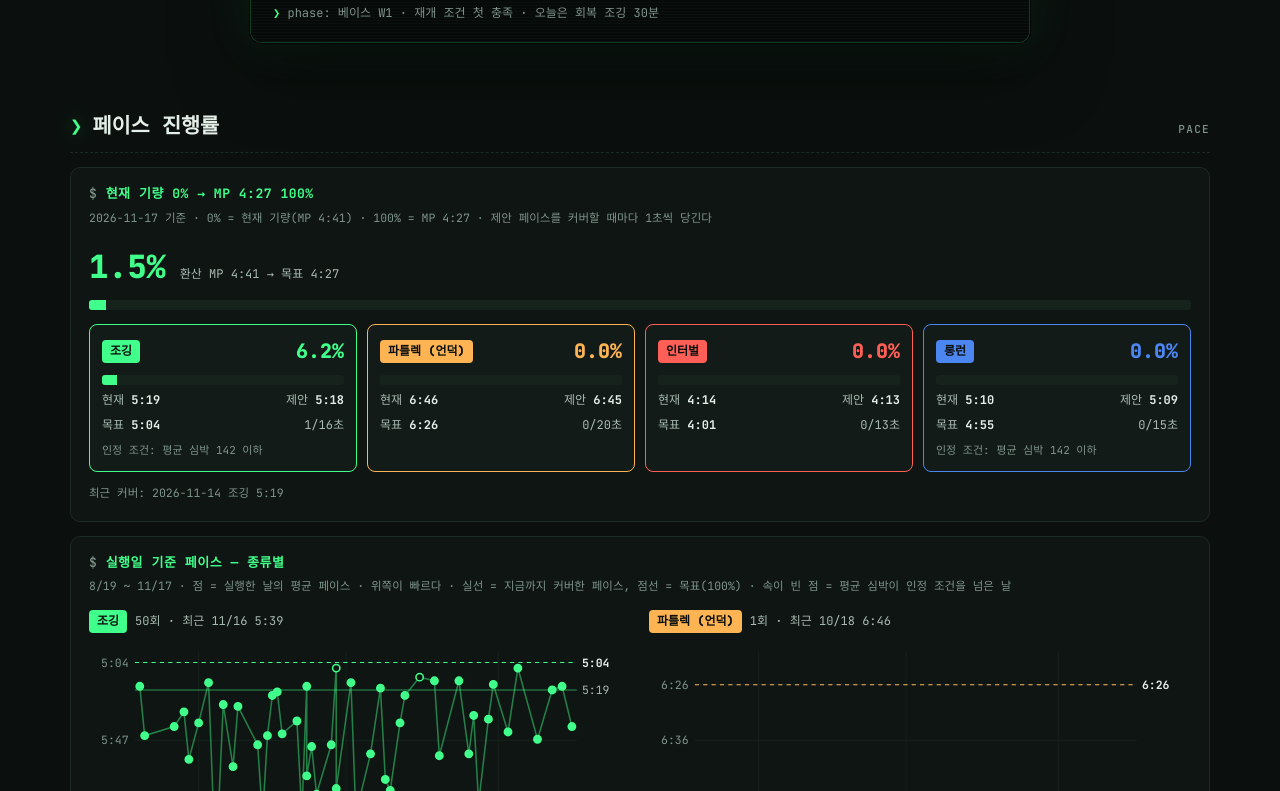
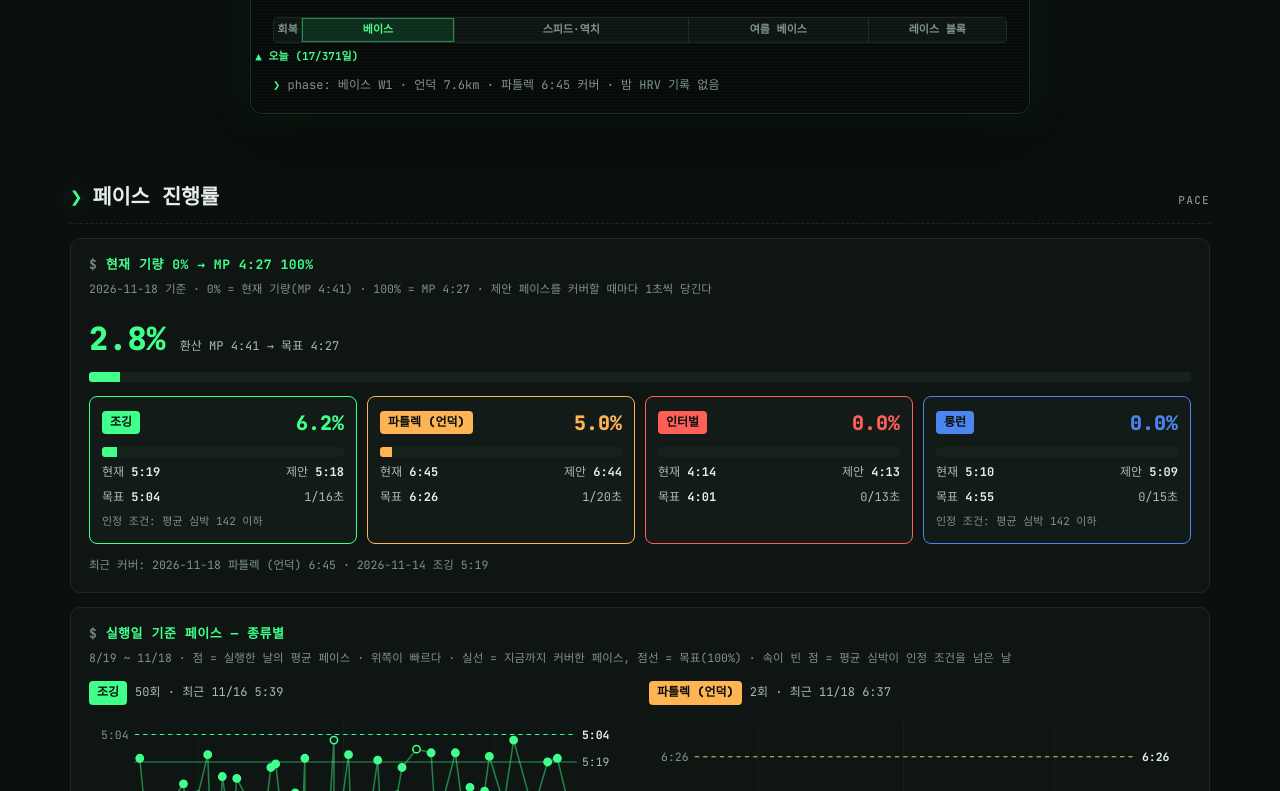
Before and after one commit to leezwan/dashboard, a plain HTML site: page dashboard/index.html in a window 1280 px wide. Shown: the part 534-1325 px from the top of the page. Drawn offline with Linux system fonts and the light colour scheme; a web font is replaced by a local one.

Commit message:
chore: 대시보드 2026-11-18 실측 갱신 · 파틀렉 6:45 커버
Co-Authored-By: Claude Fable 5.2 <noreply@anthropic.com>

```diff
--- a/dashboard/index.html
+++ b/dashboard/index.html
@@ -537,10 +537,10 @@
    ───────────────────────────────────────────────────────────── */
 const DATA = {
   isSample: false,
-  generatedAt: "2026-11-17 (Garmin 실측)",
+  generatedAt: "2026-11-18 (Garmin 실측)",
   raceDate: "2027-11-07",   // 가정 — 11월 첫째 일요일(JTBC 통상 일정). 공식 발표 시 교체
-  dDay: 355,
-  phase: "베이스 W1 · 재개 조건 첫 충족 · 오늘은 회복 조깅 30분",
+  dDay: 354,
+  phase: "베이스 W1 · 언덕 7.6km · 파틀렉 6:45 커버 · 밤 HRV 기록 없음",
   goal: { time: "3:09", pace: "목표 MP 4:27/km · 완주 3:09(평균 4:29 이내) · 출발점 11/1 3:17:27 PR(-8분 27초)" },
 
   // 5블록 타임라인 (일수 기준, 총 371일) · 2026-11-02 = 1일차, 2027-11-07 레이스 = 371일차
@@ -551,19 +551,19 @@ const DATA = {
     {n:"여름 베이스", d:91,  r:"5/31–8/29"},
     {n:"레이스 블록", d:70,  r:"8/30–11/07"},
   ],
-  elapsedDays: 16,   // 2026-11-02 = 1일차 (시즌 시작 · 11/13 목표 sub-3 → 3:09 조정)
+  elapsedDays: 17,   // 2026-11-02 = 1일차 (시즌 시작 · 11/13 목표 sub-3 → 3:09 조정)
 
   metrics: [
-    { k:"트레이닝 준비도", v:"53", unit:"", d:"MODERATE · 16(11/14) → 13 → 49 → 53 · 회복 시간 8시간", status:"warn" },
-    { k:"HRV", v:"54", unit:"ms", d:"37(11/14) → 56 → 54 · 주간 평균 45 · 정상 하한 55 바로 아래, 상태 LOW", status:"serious" },
-    { k:"안정시 심박", v:"46", unit:"bpm", d:"52(11/14) → 49 → 46 · 평소 42~48", status:"good" },
-    { k:"수면 점수", v:"73", unit:"", d:"취침 22:21 · 8시간 32분 · 전날 77(취침 00:13)", status:"warn" },
-    { k:"바디 배터리", v:"74", unit:"", d:"오늘 최고 74 · 밤새 55 충전", status:"good" },
+    { k:"트레이닝 준비도", v:"36", unit:"", d:"LOW · 기상 51 → 언덕 러닝 뒤 36 · 회복 시간 19시간", status:"serious" },
+    { k:"HRV", v:"—", unit:"", d:"지난밤 기록 없음(시계 미착용) · 11/17 54 · 주간 평균 45 · 상태 LOW", status:"warn" },
+    { k:"안정시 심박", v:"47", unit:"bpm", d:"52(11/14) → 49 → 46 → 47 · 평소 42~48", status:"good" },
+    { k:"수면 점수", v:"—", unit:"", d:"지난밤 기록 없음 · 11/17 73(취침 22:21)", status:"warn" },
+    { k:"바디 배터리", v:"87", unit:"", d:"오늘 최고 87 · 11/17 최고 74", status:"good" },
     { k:"트레이닝 상태", v:"STRAINED", unit:"", d:"Garmin 판정 · 11/8부터 · 부하 대비 회복 부족", status:null },
-    { k:"ACWR", v:"0.7", unit:"", d:"LOW · 급성 585 / 만성 753", status:null },
-    { k:"VO₂max", v:"56.2", unit:"", d:"55.4(11/1) → 56.2(11/16)", status:null },
-    { k:"풀코스 예측", v:"3:14:25", unit:"", d:"11665초 · 10K 40:25 · 하프 1:29:35 · 11/14보다 24초 단축", status:null },
-    { k:"최근 7일", v:"46.7", unit:"km", d:"11/11–11/17 · 러닝 4일 · 질 6.0km(11/11 트랙)", status:null },
+    { k:"ACWR", v:"0.8", unit:"", d:"OPTIMAL · 급성 604 / 만성 742", status:null },
+    { k:"VO₂max", v:"56.2", unit:"", d:"55.4(11/1) → 56.2(11/18)", status:null },
+    { k:"풀코스 예측", v:"3:14:27", unit:"", d:"11667초 · 10K 40:25 · 하프 1:29:36 · 어제보다 2초 느림", status:null },
+    { k:"최근 7일", v:"44.9", unit:"km", d:"11/12–11/18 · 러닝 4일 · 질 훈련 없음", status:null },
     { k:"11/1 JTBC 결과", v:"3:17:27", unit:"", d:"Garmin 풀코스 PR · 시즌 출발점", status:null },
   ],
 
@@ -573,7 +573,7 @@ const DATA = {
     {d:"7/09",v:12144},{d:"7/16",v:12136},{d:"7/23",v:12138},{d:"7/30",v:12189},
     {d:"8/06",v:12228},{d:"8/13",v:12214},{d:"8/20",v:12191},{d:"8/27",v:12248},
     {d:"9/03",v:12283},{d:"9/10",v:12264},{d:"9/17",v:12233},{d:"9/24",v:12150},
-    {d:"10/01",v:12115},{d:"10/08",v:11997},{d:"10/19",v:11909},{d:"10/20",v:11891},{d:"10/22",v:11805},{d:"10/27",v:11825},{d:"11/02",v:11727},{d:"11/13",v:11719},{d:"11/14",v:11689},{d:"11/17",v:11665},
+    {d:"10/01",v:12115},{d:"10/08",v:11997},{d:"10/19",v:11909},{d:"10/20",v:11891},{d:"10/22",v:11805},{d:"10/27",v:11825},{d:"11/02",v:11727},{d:"11/13",v:11719},{d:"11/14",v:11689},{d:"11/17",v:11665},{d:"11/18",v:11667},
   ],
   goalSec: 11340,   // 3:09:00
   capSec:  11520,   // 3:12:00
@@ -621,23 +621,24 @@ const DATA = {
 
   // 페이스 진행률 — ~/dev/marathon-coach/pace-progress.json 사본(패널 mod의 원본). 0% = 현재 기량(11/1 풀 3:17:27, MP 4:41), 100% = MP 4:27
   paceProgress: {
-    asOf: "2026-11-17",
+    asOf: "2026-11-18",
     mp: { start: 281, target: 267 },
     kinds: [
       { id: "jog", label: "조깅", start: 320, current: 319, target: 304, hrCap: 142 },
-      { id: "fartlek", label: "파틀렉 (언덕)", start: 406, current: 406, target: 386 },
+      { id: "fartlek", label: "파틀렉 (언덕)", start: 406, current: 405, target: 386 },
       { id: "interval", label: "인터벌", start: 254, current: 254, target: 241 },
       { id: "long", label: "롱런", start: 310, current: 310, target: 295, hrCap: 142 },
     ],
     history: [
       { date: "2026-11-14", id: "jog", pace: 319, by: "coach" },
+      { date: "2026-11-18", id: "fartlek", pace: 405, by: "coach" },
     ],
   },
 
   // 종류별 실행 기록 — 실행일 기준 그래프용. Garmin 러닝 활동 분류: 인터벌 = 트랙 러닝 2km 이상 / 파틀렉 = 트레일 언덕 랩(km당 상승 40m 이상) 평균 /
   // 롱런 = 18km 이상(레이스 제외) / 조깅 = 3~18km · 무산소 효과 1.5 미만 · 4:50보다 느림(트레드밀 제외). p = 초/km, hr = 평균 심박
   paceHistory: {
-    from: "2026-08-19", to: "2026-11-17",
+    from: "2026-08-19", to: "2026-11-18",
     jog: [
       {d:"2026-08-20",p:317,hr:141,km:10.1},{d:"2026-08-21",p:344,hr:123,km:10.0},{d:"2026-08-27",p:339,hr:130,km:8.1},{d:"2026-08-29",p:331,hr:137,km:10.2},
       {d:"2026-08-30",p:357,hr:128,km:7.0},{d:"2026-09-01",p:337,hr:124,km:7.0},{d:"2026-09-03",p:315,hr:139,km:11.3},{d:"2026-09-04",p:385,hr:112,km:3.3},
@@ -654,7 +655,7 @@ const DATA = {
       {d:"2026-11-14",p:317,hr:132,km:16.0},{d:"2026-11-16",p:339,hr:123,km:11.3},
     ],
     fartlek: [
-      {d:"2026-10-18",p:406,hr:126,km:3.0},
+      {d:"2026-10-18",p:406,hr:126,km:3.0},{d:"2026-11-18",p:397,hr:136,km:1.0},
     ],
     interval: [
       {d:"2026-08-19",p:254,hr:152,km:5.0},{d:"2026-08-27",p:247,hr:155,km:5.8},{d:"2026-09-08",p:252,hr:160,km:6.0},{d:"2026-09-30",p:259,hr:156,km:9.0},
@@ -667,9 +668,9 @@ const DATA = {
   },
 
   loadBalance: [
-    {k:"저강도 유산소", v:1510, min:878,  max:1931},
-    {k:"고강도 유산소", v:1230, min:1053, max:2107},
-    {k:"무산소",        v:298,  min:351,  max:1053},
+    {k:"저강도 유산소", v:1556, min:878,  max:1931},
+    {k:"고강도 유산소", v:1044, min:1053, max:2107},
+    {k:"무산소",        v:276,  min:351,  max:1053},
   ],
 
   // 급성 부하 (트레이닝 준비도 range의 acuteLoad, 하루 마지막 기록)
@@ -677,28 +678,28 @@ const DATA = {
     {d:"10/31",v:768},{d:"11/01",v:1458},{d:"11/02",v:1245},{d:"11/03",v:1184},{d:"11/04",v:992},
     {d:"11/05",v:1038},{d:"11/06",v:849},{d:"11/07",v:667},{d:"11/08",v:528},{d:"11/09",v:507},
     {d:"11/10",v:452},{d:"11/11",v:623},{d:"11/12",v:724},{d:"11/13",v:612},{d:"11/14",v:735},
-    {d:"11/15",v:616},{d:"11/16",v:697},{d:"11/17",v:585},
+    {d:"11/15",v:616},{d:"11/16",v:697},{d:"11/17",v:585},{d:"11/18",v:604},
   ],
-  chronicLoad: 753,
-  acwr: 0.7,
-  acwrStatus: "LOW",   // Garmin acwrStatus
+  chronicLoad: 742,
+  acwr: 0.8,
+  acwrStatus: "OPTIMAL",   // Garmin acwrStatus
 
   // ── 마일리지 ──
   mileageStats: [
-    {k:"이번 달 (11월)", v:"127.4", u:"km", d:"13회 · 11/17 기준 · 레이스 43.5km 포함"},
-    {k:"최근 30일",      v:"218.5", u:"km", d:"10/19–11/17 · 러닝 20일 / 휴식 10일"},
-    {k:"최근 7일",       v:"46.7",  u:"km", d:"11/11–11/17 · 러닝 4일 · 질 6.0km(11/11 트랙)"},
+    {k:"이번 달 (11월)", v:"135.0", u:"km", d:"14회 · 11/18 기준 · 레이스 43.5km 포함"},
+    {k:"최근 30일",      v:"216.1", u:"km", d:"10/20–11/18 · 러닝 20일 / 휴식 10일"},
+    {k:"최근 7일",       v:"44.9",  u:"km", d:"11/12–11/18 · 러닝 4일 · 질 훈련 없음"},
     {k:"최근 12개월",    v:"2,599", u:"km", d:"25-11~26-10 · 월평균 216.6km"},
   ],
   // 최근 7일 · 일자별 러닝 거리(km) / 러닝 시간(분) / 근력 시간(분)
   last7: [
-    {d:"11/11",w:"수",km:9.4, run:50.9, str:0},
     {d:"11/12",w:"목",km:10.0,run:53.2, str:41.3},
     {d:"11/13",w:"금",km:0,   run:0,    str:0},
     {d:"11/14",w:"토",km:16.0,run:84.5, str:0},
     {d:"11/15",w:"일",km:0,   run:0,    str:0},
     {d:"11/16",w:"월",km:11.3,run:63.6, str:40.2},
     {d:"11/17",w:"화",km:0,   run:0,    str:0},
+    {d:"11/18",w:"수",km:7.6, run:44.9, str:13.6},
   ],
 
   monthlyVolume: [ // 완료 12개월(25-11~26-10) + 진행 중인 26-11 (n = 러닝 횟수)
@@ -706,7 +707,7 @@ const DATA = {
     {m:"26-02",km:156.5,n:19},{m:"26-03",km:207.7,n:25},{m:"26-04",km:175.4,n:19},
     {m:"26-05",km:166.9,n:21},{m:"26-06",km:192.2,n:25},{m:"26-07",km:243.2,n:33},
     {m:"26-08",km:253.8,n:34},{m:"26-09",km:338.7,n:41},{m:"26-10",km:269.1,n:40},
-    {m:"26-11",km:127.4,n:13},
+    {m:"26-11",km:135.0,n:14},
   ],
   monthlyAvg: 216.6,   // 완료 12개월(25-11~26-10) 평균 · 2,599km / 12
 
@@ -714,17 +715,17 @@ const DATA = {
   weeklyVolume: [
     {w:"W36",e:61.3,q:19.9},{w:"W37",e:61.9,q:6.0},{w:"W38",e:68.0,q:5.0},
     {w:"W39",e:76.1,q:0},{w:"W40",e:48.7,q:32.5},{w:"W41",e:65.5,q:15.0},{w:"W42",e:37.6,q:18.9},
-    {w:"W43",e:43.4,q:8.9},{w:"W44",e:34.9,q:47.5},{w:"W45",e:20.5,q:0},{w:"W46",e:46.0,q:6.0},{w:"W47",e:11.3,q:0},
+    {w:"W43",e:43.4,q:8.9},{w:"W44",e:34.9,q:47.5},{w:"W45",e:20.5,q:0},{w:"W46",e:46.0,q:6.0},{w:"W47",e:18.9,q:0},
   ],
 
-  dailyVolume: [ // 최근 31일 (10/18–11/17) · 0 = 휴식일
-    {d:"10/18",km:7.0},{d:"10/19",km:10.0},{d:"10/20",km:8.8},{d:"10/21",km:11.5},{d:"10/22",km:0},
-    {d:"10/23",km:5.0},{d:"10/24",km:12.0},{d:"10/25",km:5.0},{d:"10/26",km:7.0},{d:"10/27",km:7.6},
-    {d:"10/28",km:10.1},{d:"10/29",km:0},{d:"10/30",km:8.1},{d:"10/31",km:6.0},{d:"11/01",km:43.5},
-    {d:"11/02",km:0},{d:"11/03",km:10.4},{d:"11/04",km:0},{d:"11/05",km:10.2},{d:"11/06",km:0},
-    {d:"11/07",km:0},{d:"11/08",km:0},{d:"11/09",km:10.5},{d:"11/10",km:6.0},{d:"11/11",km:9.4},
-    {d:"11/12",km:10.0},{d:"11/13",km:0},{d:"11/14",km:16.0},{d:"11/15",km:0},{d:"11/16",km:11.3},
-    {d:"11/17",km:0},
+  dailyVolume: [ // 최근 31일 (10/19–11/18) · 0 = 휴식일
+    {d:"10/19",km:10.0},{d:"10/20",km:8.8},{d:"10/21",km:11.5},{d:"10/22",km:0},{d:"10/23",km:5.0},
+    {d:"10/24",km:12.0},{d:"10/25",km:5.0},{d:"10/26",km:7.0},{d:"10/27",km:7.6},{d:"10/28",km:10.1},
+    {d:"10/29",km:0},{d:"10/30",km:8.1},{d:"10/31",km:6.0},{d:"11/01",km:43.5},{d:"11/02",km:0},
+    {d:"11/03",km:10.4},{d:"11/04",km:0},{d:"11/05",km:10.2},{d:"11/06",km:0},{d:"11/07",km:0},
+    {d:"11/08",km:0},{d:"11/09",km:10.5},{d:"11/10",km:6.0},{d:"11/11",km:9.4},{d:"11/12",km:10.0},
+    {d:"11/13",km:0},{d:"11/14",km:16.0},{d:"11/15",km:0},{d:"11/16",km:11.3},{d:"11/17",km:0},
+    {d:"11/18",km:7.6},
   ],
 
   hrZones: [ // 최근 28일 (10/16–11/13)
@@ -733,7 +734,7 @@ const DATA = {
   ],
 
   // 기기 미착용일은 배열에서 제외한다 (0으로 채우지 않는다) — 캡션은 recoveryMissing에서 파생
-  recoveryMissing: ["11/03","11/08","11/11","11/15"],   // 밤 HRV·수면 기록 없음
+  recoveryMissing: ["11/03","11/08","11/11","11/15","11/18"],   // 밤 HRV·수면 기록 없음
   recovery: [
     {d:"11/01",readiness:8, hrv:56,rhr:48},
     {d:"11/02",readiness:1, hrv:51,rhr:47},
@@ -770,12 +771,13 @@ const DATA = {
 
   // 근력 — 주간 부위별 세트 (W47은 진행 중)
   strengthWeeks: [
-    {w:"W43",u:3,l:1,c:0},{w:"W44",u:1,l:0,c:1},{w:"W45",u:3,l:0,c:0},{w:"W46",u:3,l:2,c:0},{w:"W47",u:1,l:0,c:0},
+    {w:"W43",u:3,l:1,c:0},{w:"W44",u:1,l:0,c:1},{w:"W45",u:3,l:0,c:0},{w:"W46",u:3,l:2,c:0},{w:"W47",u:2,l:1,c:0},
   ],
   strengthTarget: {u:6, l:6, c:4},
   strengthStart: "근력 시간은 늘었다. 11/3 14분, 11/5 35분, 11/6 36분, 11/10 54분, 11/12 41분이다. 그런데 기록된 세트는 W45 상체 3, W46 상체 3 · 하체 2(힙 레이즈)뿐이고 나머지는 종목 미분류(UNKNOWN)다. 시계에서 종목을 고르지 않으면 하체 주 6세트 규칙을 확인할 수 없다. 11/1 레이스 분석에서 36km 이후 보폭이 114 → 104cm, 접지 시간이 219 → 233ms로 무너진 원인이 다리 근지구력이었다. 회복 지표가 돌아오면 스쿼트·RDL·스플릿 스쿼트·카프 레이즈를 종목으로 기록하자",
 
   recentActivities: [
+    {date:"11-18",type:"언덕 러닝 · 상승 161m · 최고 153 · 파틀렉 6:45 커버 + 근력 14분",dist:"7.6 km",pace:"5:57",hr:129},
     {date:"11-16",type:"러닝 + 근력 40분 · 재개 조건 1개 미달(안정시 심박 49)인 날",dist:"11.3 km",pace:"5:39",hr:123},
     {date:"11-14",type:"러닝(처방은 휴식) · 아침 준비도 16 · 조깅 5:19 커버",dist:"16.0 km",pace:"5:17",hr:132},
     {date:"11-12",type:"이지런 · HR 130 + 근력 38분 · 다음 날 준비도 1",dist:"10.0 km",pace:"5:19",hr:130},
@@ -790,21 +792,21 @@ const DATA = {
 
   // 코치 코멘트 — t: good|warn|serious|crit (좌측 점 색)
   coachNote: {
-    updated: "2026-11-17",
-    verdict: "재개 조건 세 가지를 오늘 처음 모두 채웠다. 준비도 53, 밤 HRV 54, 안정시 심박 46이다. 오늘은 회복 조깅 30분만 뛰고 클럽 인터벌은 이지로만 간다. 내일도 채우면 그날부터 베이스 블록 이지런으로 올린다.",
+    updated: "2026-11-18",
+    verdict: "오늘 아침 언덕 7.6km로 파틀렉 제안 6:45를 커버해 페이스 진행률이 2.8%가 됐다. 다만 처방은 평지 이지런이었고 러닝 뒤 준비도가 51에서 36으로 내려갔다. 지난밤 시계를 차지 않아 HRV와 수면 기록이 없다. 오늘은 더 뛰지 않고, 밤에는 시계를 차고 22:30 전에 잔다.",
     items: [
-      { t:"good", h:"회복 지표가 사흘 만에 돌아왔다",
-        b:"준비도는 11/14 아침 16에서 13, 49, 오늘 53으로 올랐다. 안정시 심박은 52 → 49 → 46으로 평소 범위(42~48)에 들어왔다. 수면은 73점, 8시간 32분이고 취침이 22:21이었다. 11/14 취침 01:05에 REM 15분이던 것과 비교하면 일찍 잔 이틀이 그대로 숫자가 됐다." },
-      { t:"serious", h:"HRV는 아직 LOW — 밴드 하한 55 바로 아래",
-        b:"밤 HRV는 11/14 37에서 56, 54로 올랐지만 주간 평균은 45이고 Garmin 상태는 LOW다. 트레이닝 상태도 11/8부터 STRAINED 그대로다. 하루 이틀 좋아진 것이지 회복이 끝난 게 아니다. 오늘 질 훈련을 넣으면 11/11 트랙 뒤(준비도 60 → 12 → 6 → 1)와 같은 일이 반복된다." },
-      { t:"warn", h:"11/16 — 조건 미달인 날 11.3km와 근력 40분",
-        b:"11/16 아침은 준비도 49~50, HRV 56, 안정시 심박 49로 조건 하나(48 이하)가 모자랐다. 처방은 하루 더 휴식이었는데 근력 40분과 러닝 11.27km @5:39, 심박 123을 했다. 강도는 낮았고 오늘 지표가 버텼지만, 조건을 채운 날의 처방도 30분 회복 조깅이었다. 근력은 40분 중 기록된 세트가 푸시업 1세트뿐이다." },
-      { t:"good", h:"예측 3:14:25 — 사흘에 24초",
-        b:"풀코스 예측은 11/13 3:15:19, 11/14 3:14:49, 오늘 3:14:25다. 10K 40:25, 하프 1:29:35, VO₂max 56.2다. 목표 3:09까지 5분 25초 남았다." },
-      { t:"warn", h:"페이스 진행률 1.5% — 새 커버 없음",
-        b:"11/16 조깅 5:39는 제안 5:18에 21초 못 미쳤다. 회복 중이라 맞는 페이스였다. 조깅은 5:19까지 커버한 상태이고 파틀렉·인터벌·롱런은 0%다. 환산 MP는 4:41이다(목표 4:27)." },
+      { t:"good", h:"파틀렉(언덕) 첫 커버 — 6:46 → 6:45",
+        b:"7.55km, 상승 161m 가운데 km당 상승이 40m를 넘는 랩은 5km 랩(+53m) 하나였고 6:37로 달렸다. 10/18 같은 언덕의 기준 6:46보다 9초 빠르다. 규칙대로 1초만 당겨 다음 제안은 6:44다. 조깅 1초, 파틀렉 1초로 전체 진행률은 2.8%, 환산 MP는 4:41이다(목표 4:27)." },
+      { t:"serious", h:"이지 처방일에 Z4 15분",
+        b:"오늘 처방은 조건을 채우면 이지 30~45분 @5:18–5:50이었다. 시간은 45분으로 맞았지만 언덕에서 최고 심박 153, 존4 체류 15분이 나왔다. 기상 준비도 51이 러닝 뒤 36으로 내려갔고 회복 시간은 19시간이다. Garmin 트레이닝 상태는 11/8부터 STRAINED 그대로다." },
+      { t:"warn", h:"지난밤 HRV·수면 기록 없음",
+        b:"재개 조건 세 가지 중 HRV를 확인하지 못했다. 안정시 심박 47, 기상 준비도 51은 조건 안이다. 11/15에도 같은 공백이 있었다. HRV는 11/17 54로 밴드 하한 55 바로 아래였고 주간 평균은 45, 상태는 LOW다. 밤에 시계를 차지 않으면 회복 판정을 할 수 없다." },
+      { t:"good", h:"하체 세트가 종목으로 기록됐다",
+        b:"근력 14분에 데드리프트 1세트(10회)가 종목으로 남았다. W47 누적은 상체 2 · 하체 1 · 코어 0이다. 주간 목표는 하체 6 · 상체 6 · 코어 4다." },
+      { t:"warn", h:"고강도 유산소 1044 — 하한 1053 아래",
+        b:"28일 롤링 창에서 레이스 전 훈련이 빠지면서 고강도 유산소 로드가 하한 밑으로 내려갔고 무산소도 276으로 하한 351 아래다. 예측은 3:14:27로 어제보다 2초 느리다. 회복 지표가 이틀 연속 조건을 채운 뒤에 역치 입문 세션으로 채운다. 지금은 아니다." },
     ],
-    next: "화(11/17): 회복 조깅 30분 @6:00–6:30, 심박 130 이하. 클럽에 가더라도 인터벌은 뛰지 않는다. 러닝 뒤 하체 맨몸 2세트(스쿼트, 글루트 브릿지)를 시계에서 종목을 골라 기록한다. 22:30 전 취침. 수(11/18) 아침에 준비도 50 이상, HRV 51 이상, 안정시 심박 48 이하를 다시 채우면 이지 30~45분 @5:18–5:50으로 베이스 블록을 시작한다. 못 채우면 하루 쉰다. 목(11/19) 클럽도 이지로만, 토(11/21) 거리주는 16~18km 이지로 한다. 조깅 다음 제안은 5:18이고 평균 심박 142 이하일 때만 인정한다.",
+    next: "수(11/18): 추가 운동 없음. 시계를 차고 22:30 전 취침. 목(11/19) 아침에 준비도 50 이상, HRV 51 이상, 안정시 심박 48 이하를 모두 채우면 평지 이지 30~45분 @5:18–5:50, 심박 142 이하. 클럽 인터벌은 뛰지 않는다. 하나라도 못 채우거나 HRV 기록이 없으면 쉰다. 금(11/20) 휴식. 토(11/21) 거리주 16~18km 이지 @5:20–5:40. 다음 제안은 조깅 5:18(심박 142 이하), 파틀렉 6:44다.",
   },
 
   // 3:09 로드맵 — 관문·가능성(코치 추정). 2026-11-13 목표 sub-3 → 3:09 조정
@@ -835,7 +837,7 @@ const DATA = {
       {k:"하프",                      v:"1:35:17 → 1:30"},
       {k:"역치 페이스 (LTHR 161)",    v:"4:15 → 4:08–4:10"},
       {k:"VO₂max",                    v:"55.9 → 57+"},
-      {k:"Garmin 풀 예측",            v:"3:14:25 → 3:07"},
+      {k:"Garmin 풀 예측",            v:"3:14:27 → 3:07"},
       {k:"장거리 후반 페이스",         v:"5:03(36km~) → 4:27"},
       {k:"하체 근력 세트/주",          v:"1 → 6"},
     ],
```
